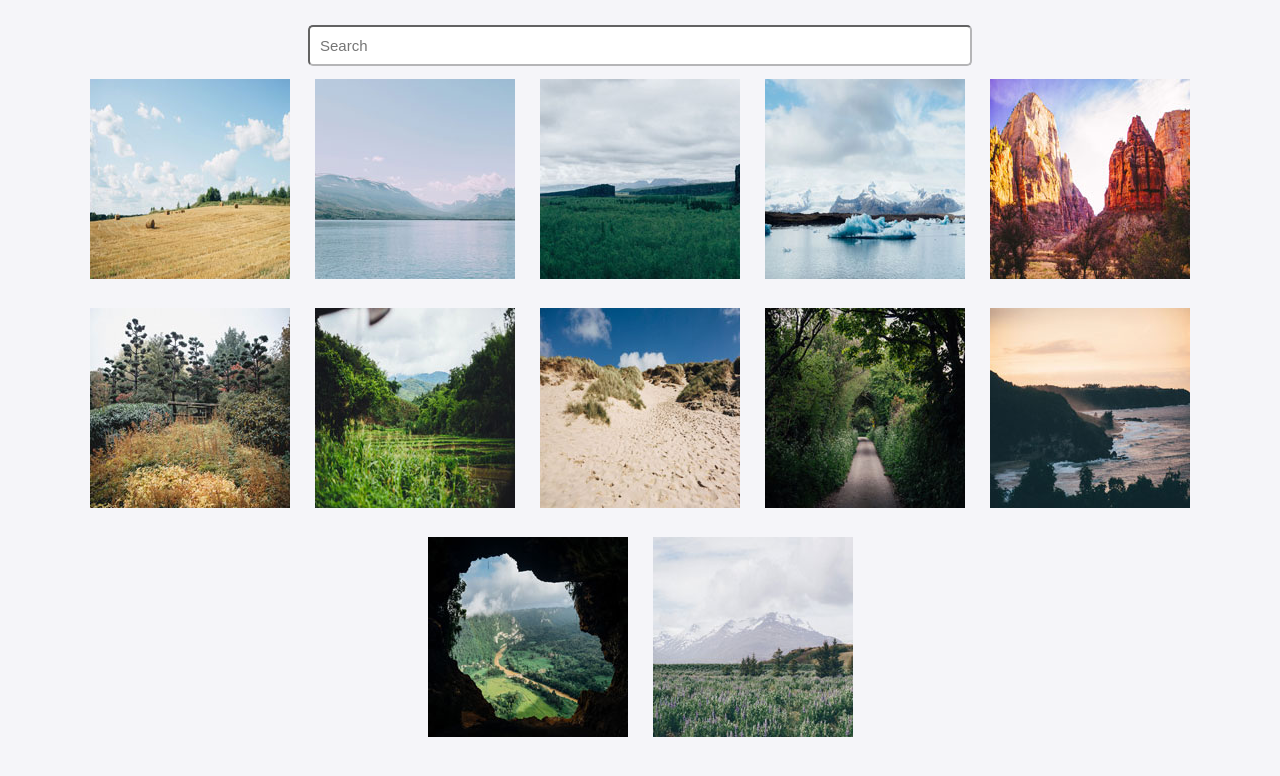
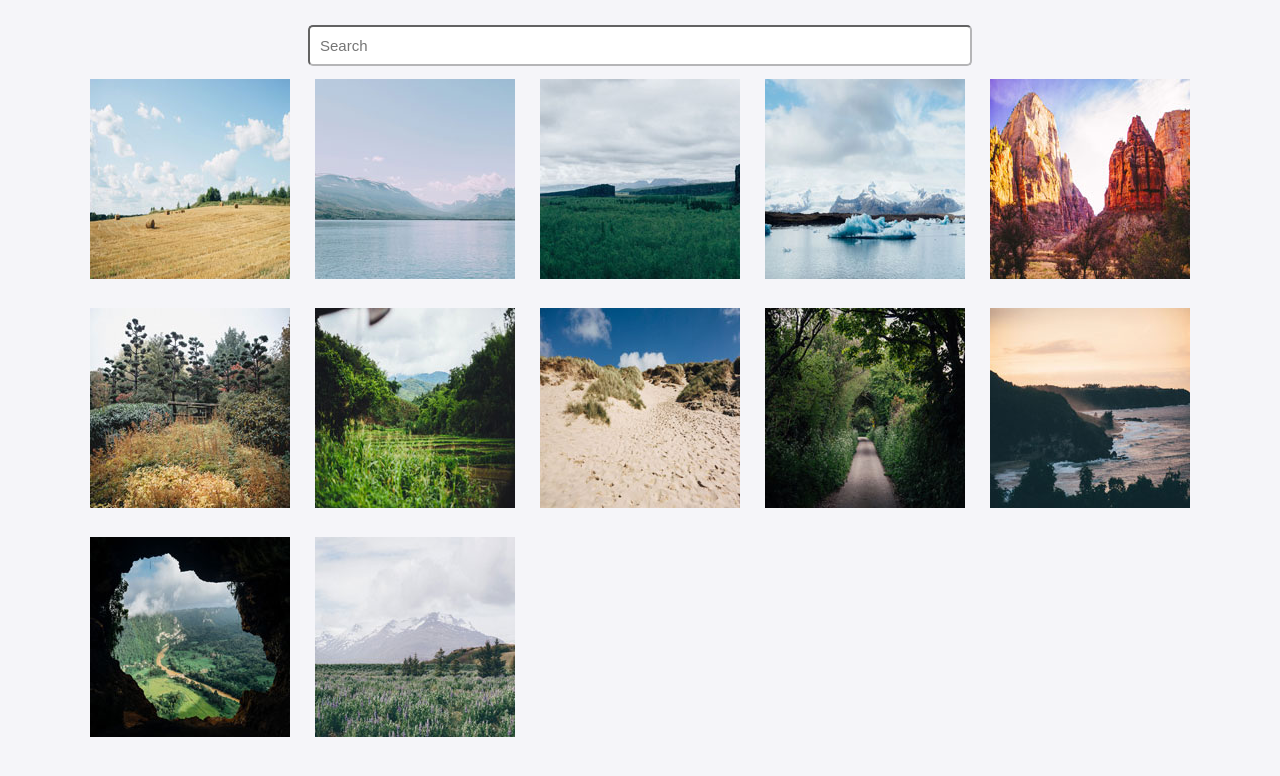
Before and after one commit to dannysgomes/Project-5-TeamTreehouse, a plain HTML site: page index.html in a window 1280 px wide. Drawn offline with Linux system fonts and the light colour scheme.

Commit message:
change gallery layout to grid

```diff
--- a/css/styles.css
+++ b/css/styles.css
@@ -1,17 +1,13 @@
 body {
   background-color: rgb(245, 245, 249);
-    display: flex;
-    flex-direction: column;
   margin: 0px;
   padding: 25px 0px 25px 0px;
 }
 
 .gallery {
-    align-items: center;
-    display: flex;
-    flex-direction: row;
-    flex-wrap: wrap;
-    gap: 25px;
+  display: grid;
+  grid-template-columns: repeat(auto-fit, minmax(200px, 200px));
+  grid-gap: 25px;
   justify-content: center;
 }
 
@@ -20,6 +16,7 @@ body {
   border-radius: 5px;
   display: flex;
   font-size: 15px;
+  justify-content: center;
   margin: 0px auto 12.5px auto;
   padding: 10px;
   width: 50%;
```
Lines whose indentation alone changed are shown as unchanged.
